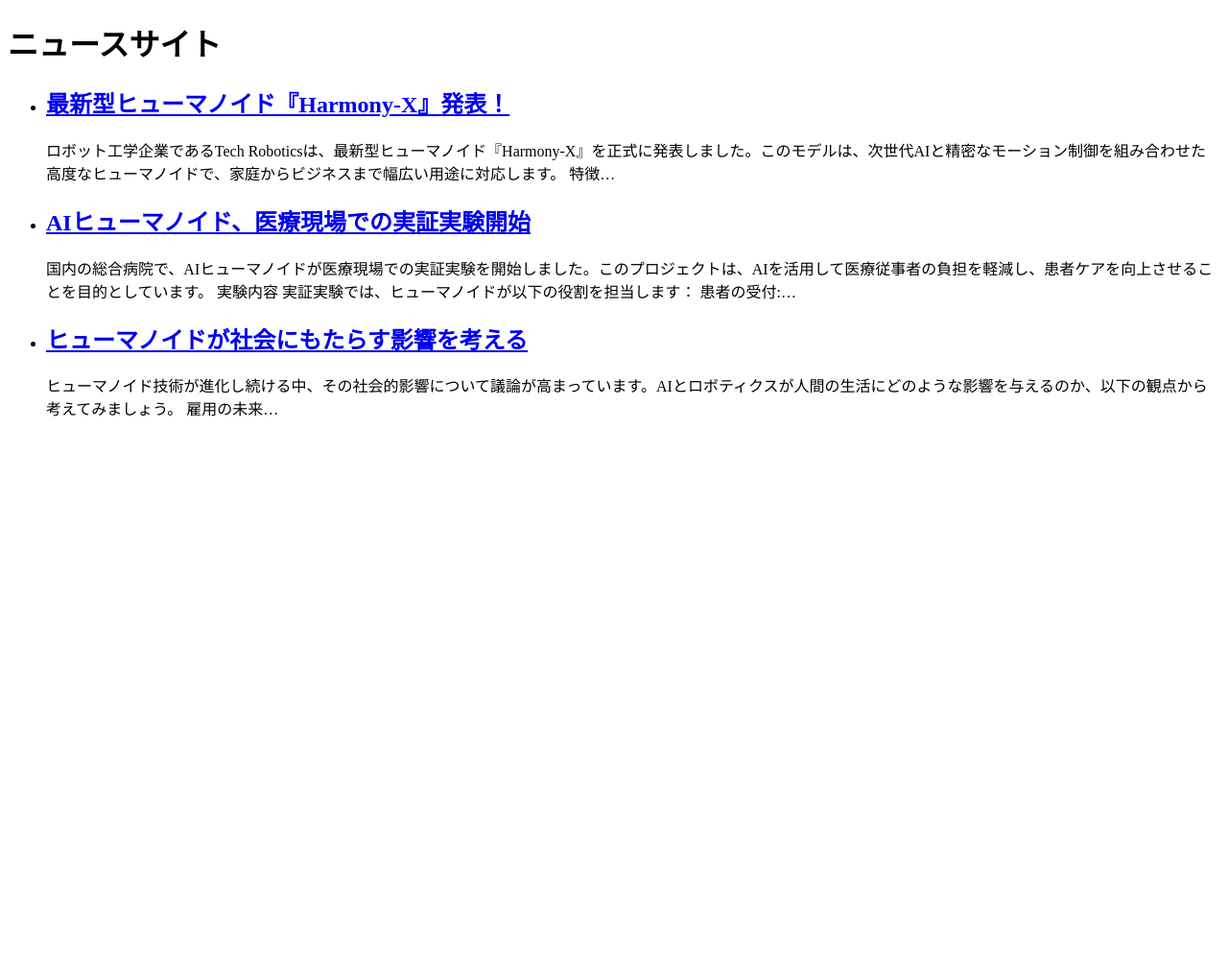
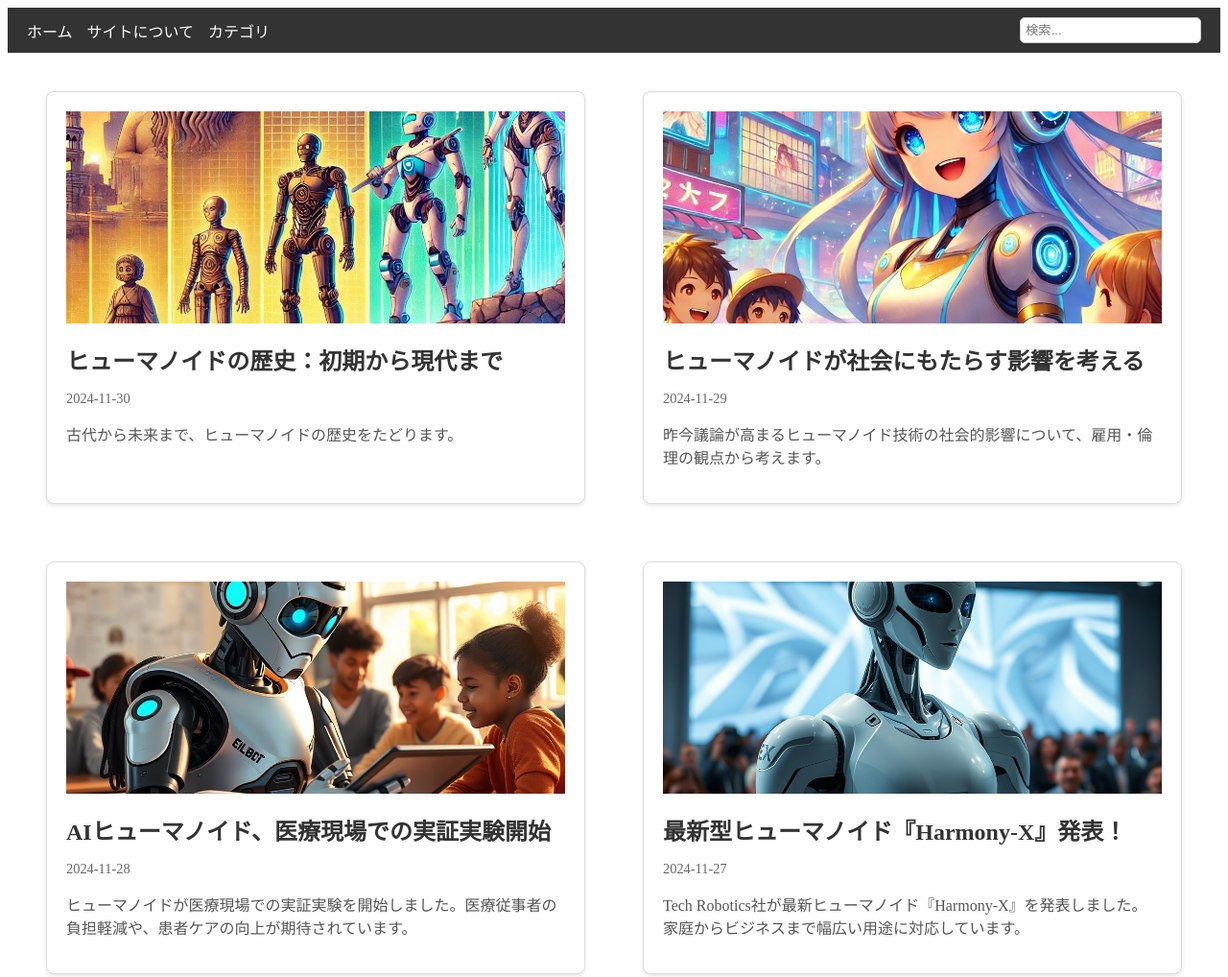
Before and after one commit to K-Yamada-2002/test-news-site, a Gatsby site: page / in a window 1280 px wide. Shown: the top 1018 px of the page at 96% size. Before the commit the page ends 800 px from the top, so only its background shows below. Built offline with nearby package versions, Linux system fonts and the light colour scheme; Gatsby itself is replaced by a stand-in of ours.

Commit message:
トップページのデザインを少しはまともに

```diff
--- a/gatsby-config.js
+++ b/gatsby-config.js
@@ -6,7 +6,13 @@ module.exports = {
     title: `Humanoid News`,
     siteUrl: `https://www.yourdomain.tld`
   },
-  plugins: ["gatsby-plugin-image", "gatsby-plugin-sitemap", "gatsby-plugin-mdx", "gatsby-plugin-sharp", "gatsby-transformer-sharp", "gatsby-transformer-remark", {
+  plugins: ["gatsby-plugin-image", "gatsby-plugin-sitemap", "gatsby-plugin-mdx", "gatsby-plugin-sharp", "gatsby-transformer-sharp",
+    {
+    resolve: 'gatsby-transformer-remark',
+    options: {
+      excerpt_separator: `<!-- end -->`,
+    },
+  }, {
     resolve: 'gatsby-plugin-google-gtag',
     options: {
       trackingIds: [
--- a/src/content/article-1.md
+++ b/src/content/article-1.md
@@ -1,11 +1,12 @@
 ---
 title: "最新型ヒューマノイド『Harmony-X』発表！"
-date: "2024-11-29"
+date: "2024-11-27"
 slug: "harmony-x-release"
 author: "Tech Robotics News"
 category: "新製品"
 tags: ["ヒューマノイド", "AI", "ロボット工学", "最新技術"]
 thumbnail: "./thumbnail-1.jpg"
+summary: "Tech Robotics社が最新ヒューマノイド『Harmony-X』を発表しました。家庭からビジネスまで幅広い用途に対応しています。"
 ---
 
 ロボット工学企業であるTech Roboticsは、最新型ヒューマノイド『Harmony-X』を正式に発表しました。
--- a/src/content/article-2.md
+++ b/src/content/article-2.md
@@ -6,6 +6,7 @@ author: "Robotics Healthcare Review"
 category: "社会"
 tags: ["ヒューマノイド", "医療", "AI", "実証実験"]
 thumbnail: "./thumbnail-2.jpg"
+summary: "ヒューマノイドが医療現場での実証実験を開始しました。医療従事者の負担軽減や、患者ケアの向上が期待されています。"
 ---
 
 国内の総合病院で、AIヒューマノイドが医療現場での実証実験を開始しました。このプロジェクトは、AIを活用して医療従事者の負担を軽減し、患者ケアを向上させることを目的としています。
--- a/src/content/article-3.md
+++ b/src/content/article-3.md
@@ -1,11 +1,12 @@
 ---
 title: "ヒューマノイドが社会にもたらす影響を考える"
-date: "2024-11-27"
+date: "2024-11-29"
 slug: "humanoid-social-impact"
 author: "Future Robotics Insights"
 category: "社会"
 tags: ["ヒューマノイド", "社会", "倫理", "未来"]
 thumbnail: "./thumbnail-3.jpg"
+summary: "昨今議論が高まるヒューマノイド技術の社会的影響について、雇用・倫理の観点から考えます。"
 ---
 
 ヒューマノイド技術が進化し続ける中、その社会的影響について議論が高まっています。AIとロボティクスが人間の生活にどのような影響を与えるのか、以下の観点から考えてみましょう。
--- /dev/null
+++ b/src/content/article-4.md
@@ -0,0 +1,52 @@
+---
+title: "ヒューマノイドの歴史：初期から現代まで"
+date: "2024-11-30"
+slug: "humanoid-history"
+tags: ["ヒューマノイド", "歴史", "ロボット工学"]
+category: "技術"
+thumbnail: "./thumbnail-4.jpg"
+summary: "古代から未来まで、ヒューマノイドの歴史をたどります。"
+---
+
+ヒューマノイドロボットは、古代の神話や空想の世界から現代の最先端技術に至るまで、長い歴史を持っています。本記事では、ヒューマノイドの歴史をその初期のアイデアから最新の実用化事例まで、時代ごとに振り返ります。
+
+## 古代のヒューマノイドへの夢
+ヒューマノイドに似た存在は、古代から人間の想像力をかき立ててきました。
+
+- **ギリシャ神話**: 神々が人間を模した自動人形を作る話が記されています。特にヘファイストス（鍛冶の神）が動く金属のしもべを作ったという逸話があります。
+- **中国の古代文献**: 紀元前3世紀の『列子』には、生命のように動く人形が登場します。
+
+## 近代: 機械仕掛けの人形
+15世紀から18世紀にかけて、ヨーロッパでは自動人形（オートマタ）が発展しました。
+
+- **ジャック・ド・ヴォーカンソン（1738年）**:
+  フランスの発明家ヴォーカンソンは、「消化するアヒル」という自動機械を作成しました。これは、ヒューマノイド技術の祖先ともいえる存在です。
+
+- **カラクリ人形（日本）**:
+  江戸時代の日本でも、茶を運ぶカラクリ人形が作られました。これらの人形は、精密な機械仕掛けで人間の動作を模倣しました。
+
+## 20世紀: ヒューマノイドの進化
+20世紀はロボット工学の飛躍的な進化の時代でした。
+
+- **1921年: 「ロボット」という言葉の誕生**:
+  チェコの作家カレル・チャペックが戯曲『R.U.R.（ロッサムズ・ユニバーサル・ロボット）』で初めて「ロボット」という言葉を使いました。
+
+- **1973年: 初の実用的ヒューマノイドロボット**:
+  日本の早稲田大学が開発した「WABOT-1」は、世界初の実用的なヒューマノイドロボットとされています。ピアノを弾いたり、簡単な会話が可能でした。
+
+## 現代: AIとロボティクスの融合
+近年では、AI技術の進化により、ヒューマノイドロボットはより高度な知能と動作を持つようになりました。
+
+- **2000年: ASIMOの登場**:
+  ホンダが開発したASIMOは、人間の歩行を模倣するロボットとして注目されました。
+
+- **2017年: ソフィアの誕生**:
+  ヒューマノイドロボット「ソフィア」は、香港のHanson Roboticsによって開発され、人間の顔の表情を模倣し、会話が可能なロボットとして話題を呼びました。
+
+- **未来の展望**:
+  現在、ヒューマノイドロボットは介護、接客、教育、医療など、さまざまな分野での活躍が期待されています。特に人間に寄り添うパートナー型ロボットの実用化が注目されています。
+
+## まとめ
+ヒューマノイドロボットは、古代の空想から現代の技術革新まで、常に人類の夢とともに進化してきました。これからの技術発展が、どのような未来のヒューマノイドを生み出すのか、非常に楽しみです。
+
+---
--- /dev/null
+++ b/src/pages/index.css
@@ -0,0 +1,70 @@
+/* 全体のレイアウト */
+.home-page {
+    font-family: Arial, sans-serif;
+    padding: 20px;
+  }
+
+  h1 {
+    text-align: center;
+    margin-bottom: 20px;
+  }
+
+  /* グリッドレイアウト */
+  .article-grid {
+    display: grid;
+    grid-template-columns: repeat(auto-fit, minmax(600px, 1fr));
+    gap: 20px;
+    padding: 20px;
+  }
+  /* 記事カード */
+  .article-card {
+    background: #fff;
+    border: 1px solid #ddd;
+    border-radius: 8px;
+    box-shadow: 0 2px 4px rgba(0, 0, 0, 0.1);
+    overflow: hidden;
+    transition: transform 0.2s, box-shadow 0.2s;
+    margin: 20px;
+  }
+
+  .article-card:hover {
+    transform: translateY(-5px);
+    box-shadow: 0 4px 8px rgba(0, 0, 0, 0.2);
+  }
+
+  /* 記事リンク */
+  .article-link {
+    text-decoration: none;
+    color: #333;
+    display: block;
+    padding: 20px;
+  }
+
+  .article-link h2 {
+    font-size: 1.5rem;
+    margin-bottom: 10px;
+  }
+
+  .article-link .date {
+    font-size: 0.9rem;
+    color: #666;
+    margin-bottom: 10px;
+  }
+
+  .article-link .excerpt {
+    width: 100%;
+    font-size: 1rem;
+    color: #555;
+  }
+
+  /* リンクのスタイルを統一 */
+  .article-link:visited {
+    color: #333; /* 訪問済みリンクの色を通常と同じにする */
+  }
+
+  /* サムネイル画像 */
+.thumbnail {
+    width: 100%; /* 親要素の幅に合わせる */
+    height: auto; /* アスペクト比を維持 */
+    display: block;
+  }
--- a/src/pages/index.js
+++ b/src/pages/index.js
@@ -1,23 +1,50 @@
 import React from "react";
 import { graphql, Link } from "gatsby";
+import { GatsbyImage, getImage } from "gatsby-plugin-image";
+import "./index.css";
 
 const IndexPage = ({ data }) => {
   const articles = data.allMarkdownRemark.edges;
 
   return (
-    <main>
-      <h1>ニュースサイト</h1>
-      <ul>
-        {articles.map(({ node }) => (
-          <li key={node.id}>
-            <Link to={`/news/${node.frontmatter.slug}`}>
-              <h2>{node.frontmatter.title}</h2>
-            </Link>
-            <p>{node.excerpt}</p>
-          </li>
-        ))}
-      </ul>
-    </main>
+    <div>
+      {/* グローバルナビゲーション */}
+      <header className="global-header">
+        <nav className="navigation">
+          <Link to="/">ホーム</Link>
+          <Link to="/about">サイトについて</Link>
+          <Link to="/categories">カテゴリ</Link>
+        </nav>
+        <div className="search-bar">
+          <input type="text" placeholder="検索..." />
+        </div>
+      </header>
+
+      {/* 記事一覧 */}
+      <div className="article-grid">
+          {articles.map(({ node }) => {
+            const thumbnail = getImage(node.frontmatter.thumbnail);
+            return (
+              <div key={node.frontmatter.slug} className="article-card">
+              <Link to={`/news/${node.frontmatter.slug}`} className="article-link">
+                {/* サムネイル画像 */}
+                {thumbnail && (
+                  <GatsbyImage className="thumbnail" image={thumbnail} alt={`${node.frontmatter.title}のサムネイル`} />
+                )}
+                <h2>{node.frontmatter.title}</h2>
+                <p className="date">{node.frontmatter.date}</p>
+                <p className="excerpt">{node.frontmatter.summary}</p>
+              </Link>
+            </div>
+            );
+          })}
+      </div>
+
+      {/* フッター */}
+      <footer className="global-footer">
+        <p>© 2024 ヒューマノイドニュース. All Rights Reserved.</p>
+      </footer>
+    </div>
   );
 };
 
@@ -30,8 +57,14 @@ export const query = graphql`
           frontmatter {
             title
             slug
+            date
+            thumbnail {
+              childImageSharp {
+                gatsbyImageData(width: 400, layout: CONSTRAINED)
+              }
+            }
+            summary
           }
-          excerpt
         }
       }
     }
```
Also changed, not shown: src/content/thumbnail-4.jpg (added).
